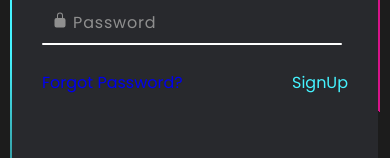
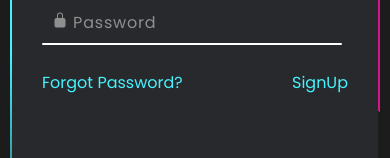
Before and after one commit to ZiyanHaidar/FE-Tutorial, a plain HTML site: page index.html in a window 390 px wide. Shown: the part 417-575 px from the top of the page. Drawn offline with nearby package versions, Linux system fonts and the light colour scheme.

```diff
--- a/style.css
+++ b/style.css
@@ -149,7 +149,7 @@
   text-decoration: none;
 }
 .links a:hover,
-.links a:nth-child() {
+.links a:nth-child(1) {
   color: #45f3ff;
 }
 .links a:nth-child(2) {
```
